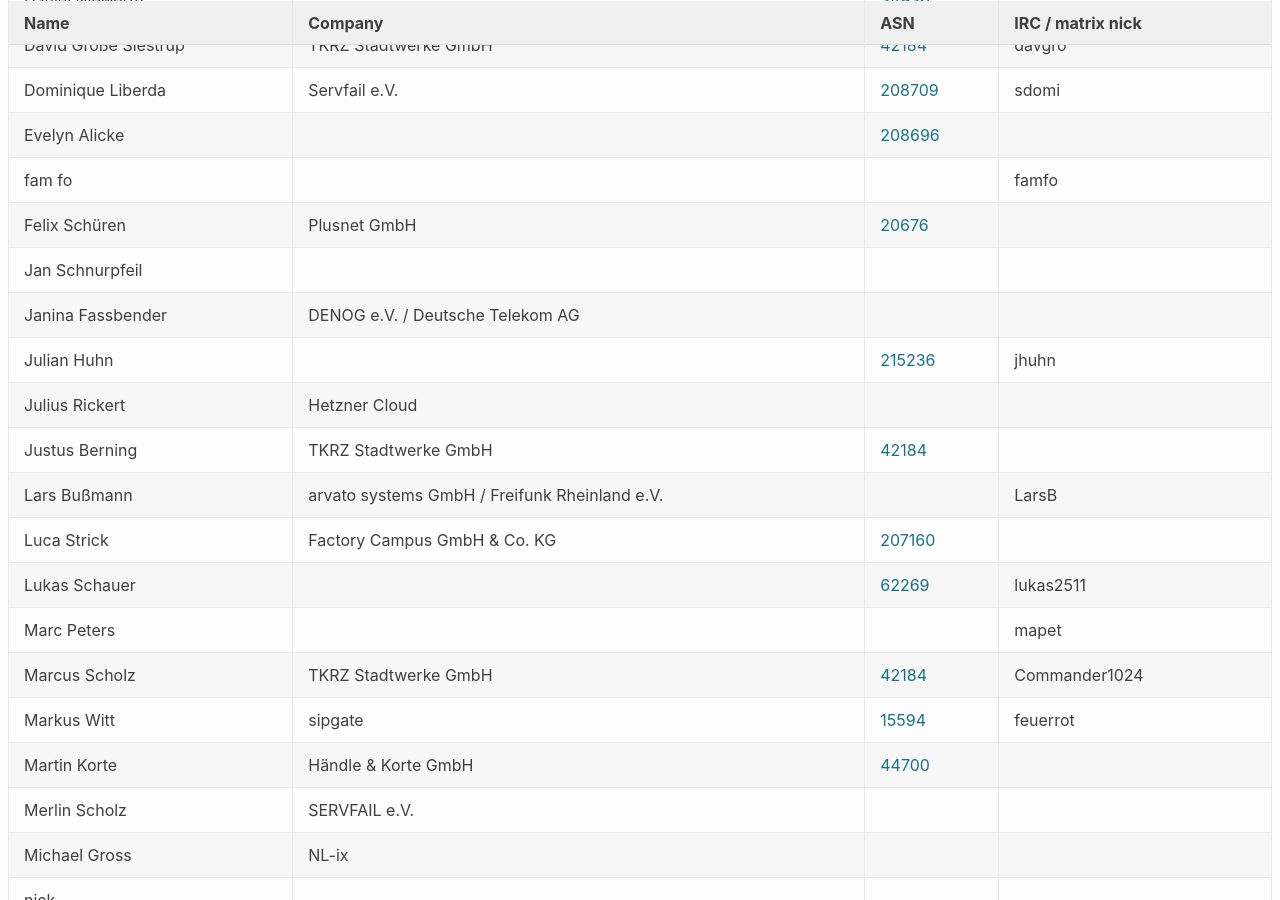
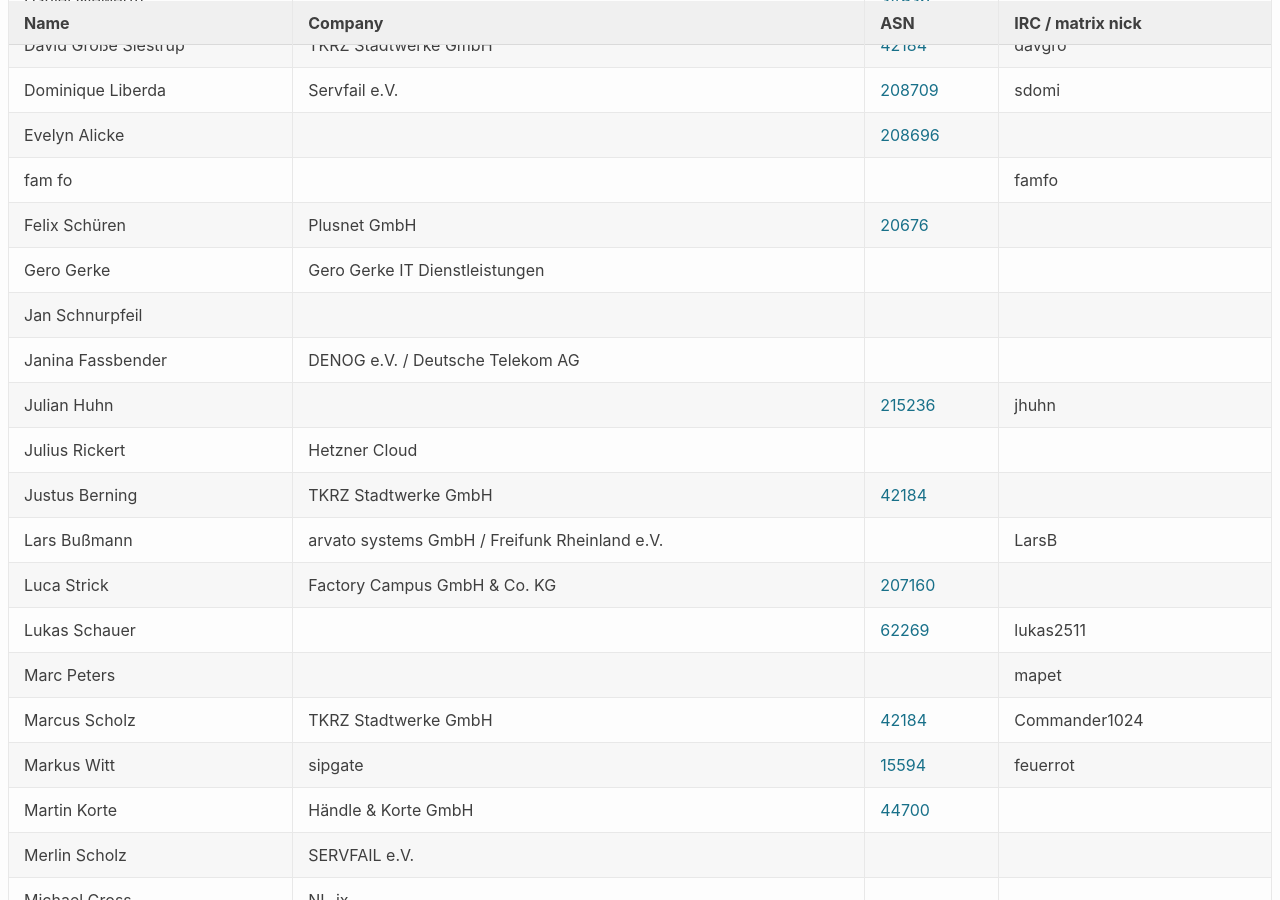
Before and after one commit to denog/pretix-attendeelist, a Jekyll site: the page built from denogmeetup25-05/index.markdown, in a window 1280 px wide and 900 px high, scrolled down 526 px. Built offline with Jekyll 4.4.1, drawn with Linux system fonts in a browser that asks for light colours.

Commit message:
Latest data: Wed May 21 23:47:53 UTC 2025

```diff
--- a/_data/attendees_denogmeetup25-05.json
+++ b/_data/attendees_denogmeetup25-05.json
@@ -94,6 +94,12 @@
     "company": "Plusnet GmbH",
     "irc": null,
     "asn": "20676"
+  },
+  {
+    "name": "Gero Gerke",
+    "company": "Gero Gerke IT Dienstleistungen",
+    "irc": null,
+    "asn": null
   },
   {
     "name": "Janina Fassbender",
```
